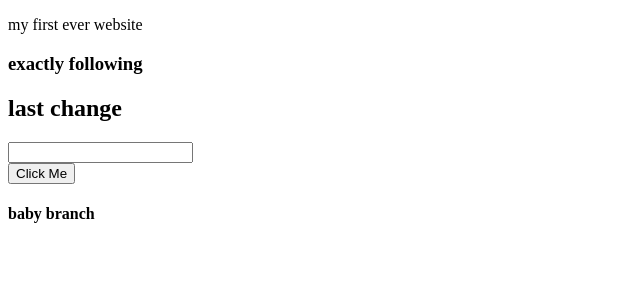
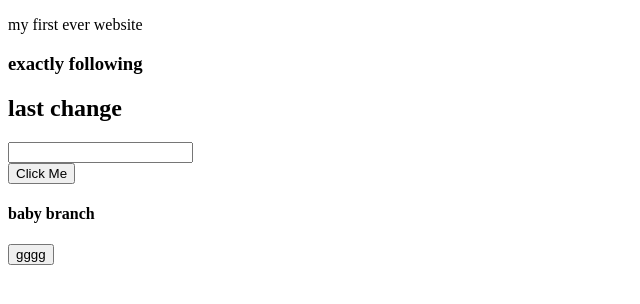
Before and after one commit to mzfaruk/my-first-website, a plain HTML site: page index.html in a window 1280 px wide. Shown: the whole page, without its empty margins (0-640 px from the left). Drawn offline with Linux system fonts and the light colour scheme.

Commit message:
secondchange

```diff
--- a/index.html
+++ b/index.html
@@ -13,5 +13,6 @@
     <br>
     <button>Click Me</button>
     <h4>baby branch</h4>
+    <button>gggg</button>
 </body>
 </html>
```
